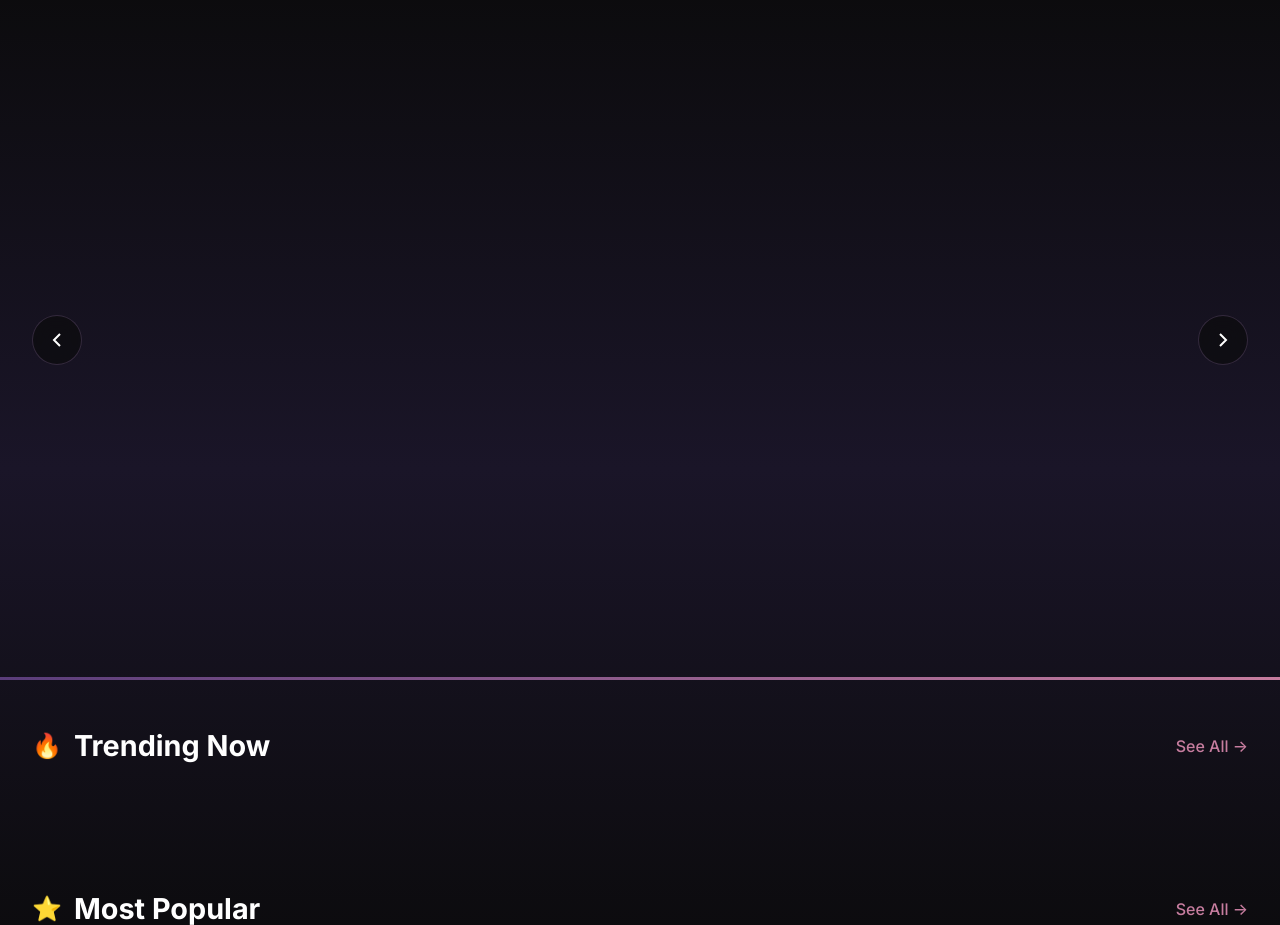
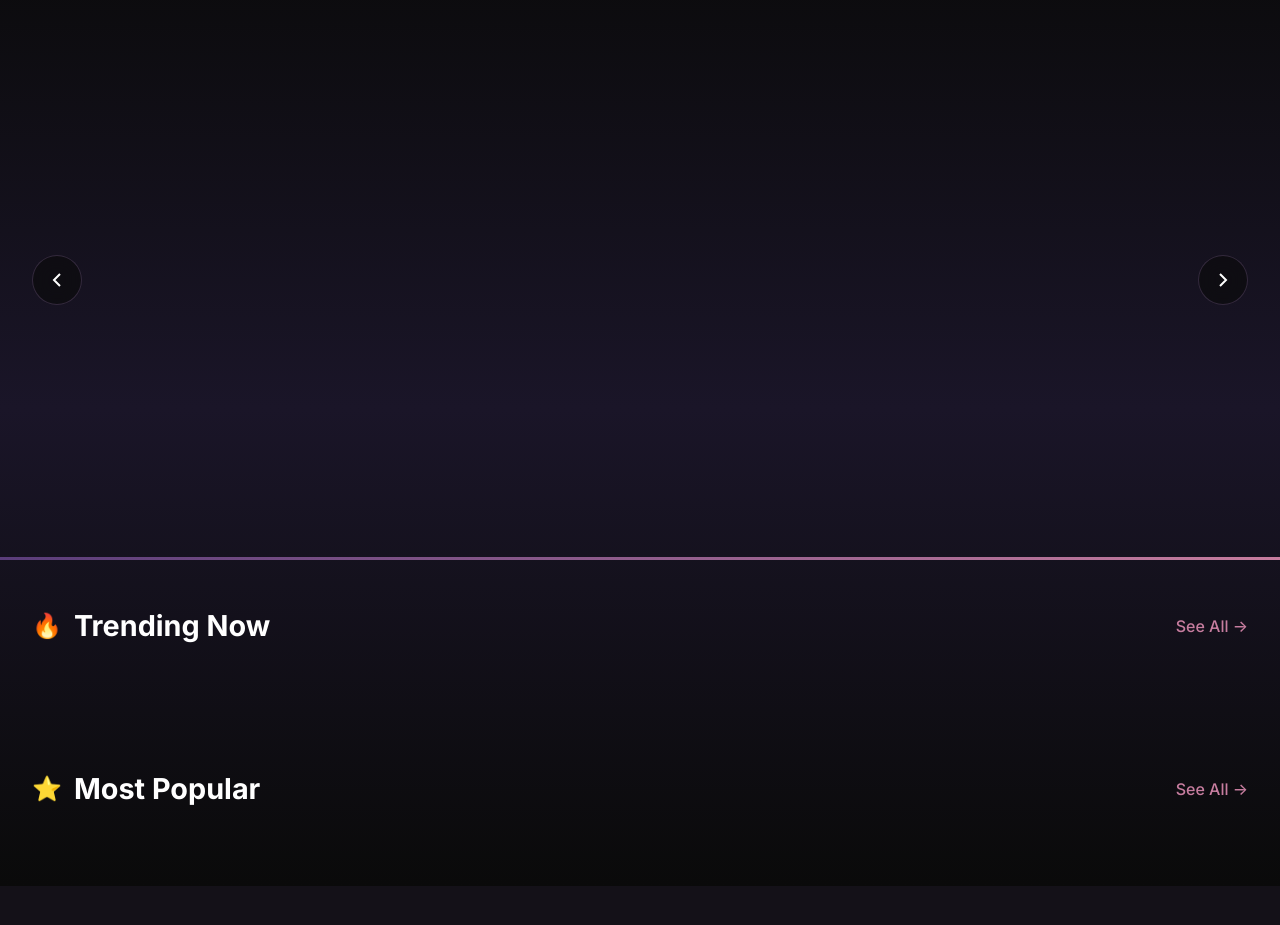
Before and after one commit to wntrfell/anime-tracker, a Flask app: page / in a window 1280 px wide. Shown: the part 70-995 px from the top of the page. After the commit the page ends 956 px from the top, so only its background shows below. Run offline with Flask 3, Linux system fonts and the light colour scheme; data that the repository does not hold is empty.

Commit message:
Update style.css

```diff
--- a/app/static/css/style.css
+++ b/app/static/css/style.css
@@ -229,8 +229,9 @@ body {
 .hero-carousel {
     position: relative;
     width: 100%;
-    height: 85vh;
-    min-height: 600px;
+    height: 70vh;
+    min-height: 500px;
+    max-height: 700px;
     overflow: hidden;
 }
 
@@ -246,7 +247,7 @@ body {
     left: 0;
     width: 100%;
     height: 100%;
-    background-size: 100% auto;
+    background-size: cover;
     background-position: center top;
     background-repeat: no-repeat;
     opacity: 0;
```
